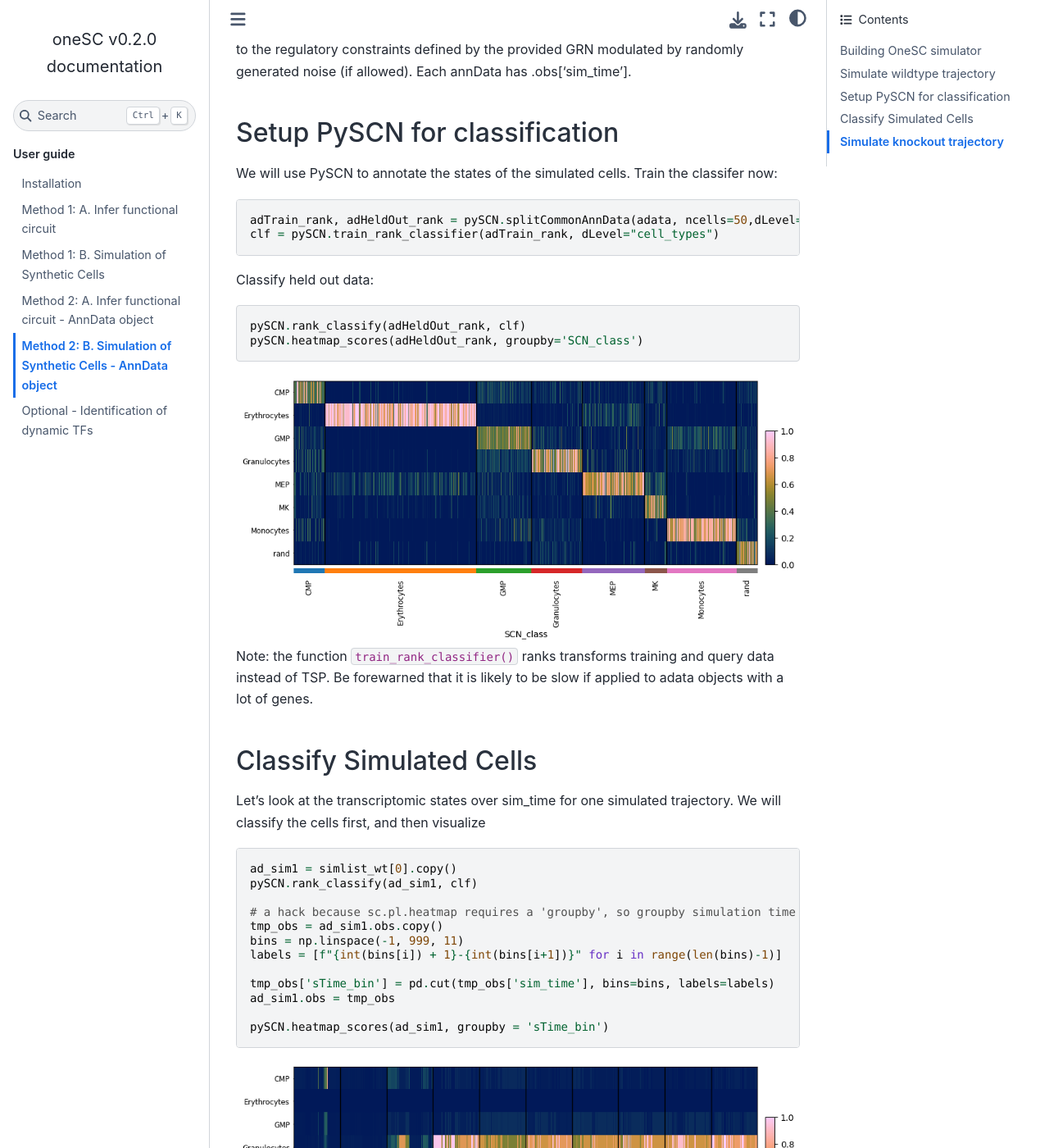
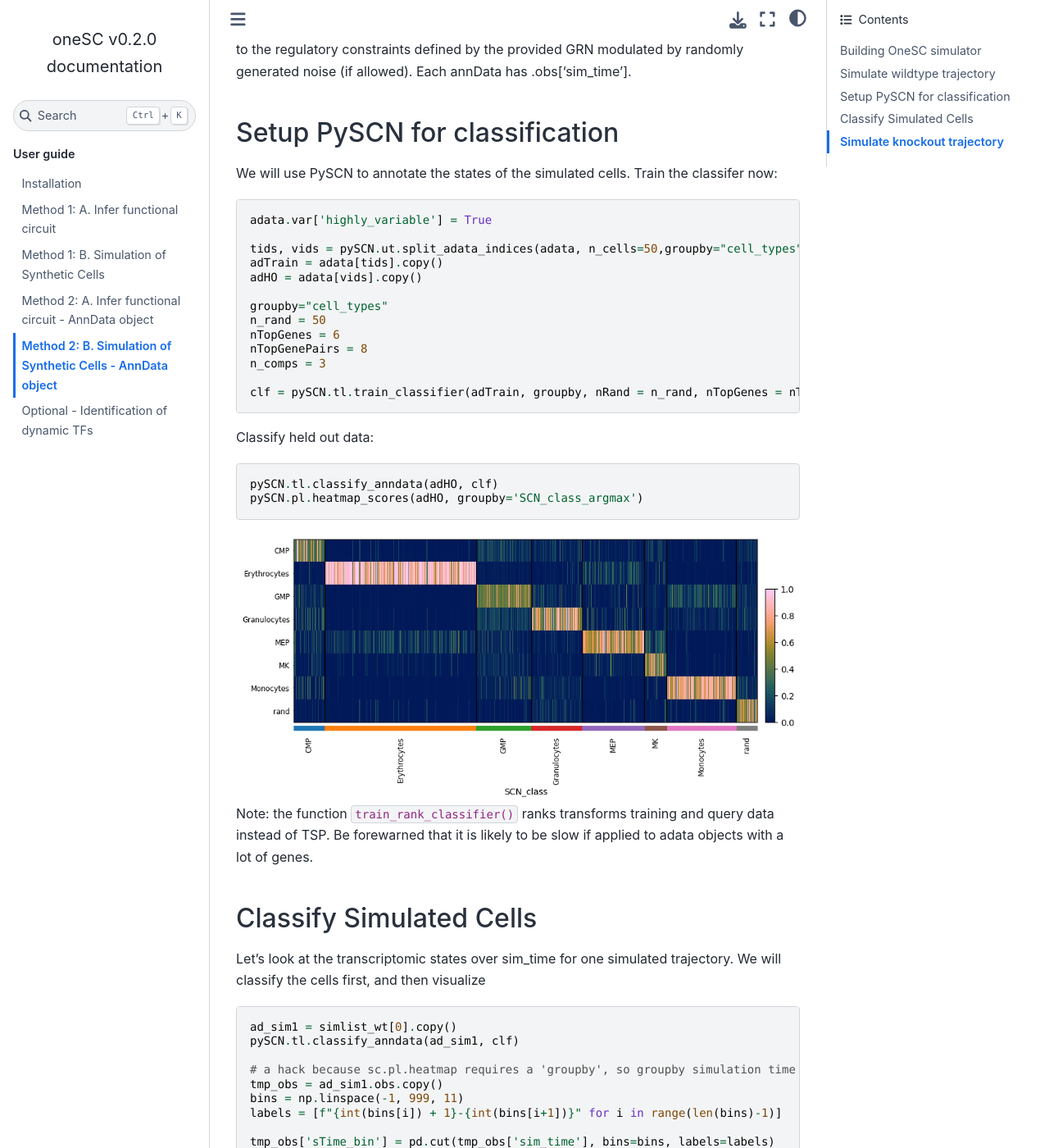
Before and after one commit to CahanLab/oneSC, a Sphinx documentation site: the page built from docs/source/simulation_syn_cells_scanpy.md, in a window 1280 px wide and 1400 px high, scrolled down 1296 px. Shown: the whole window at 82% size. Built offline with Sphinx 7.4.7 and the Sphinx Book theme 1.1.4, drawn with Linux system fonts in a browser that asks for light colours; some of the changed text lies outside the part shown.

Commit message:
update docs to align with pySCN changes

````diff
--- a/docs/source/simulation_syn_cells_scanpy.md
+++ b/docs/source/simulation_syn_cells_scanpy.md
@@ -35,13 +35,24 @@ simlist_wt = onesc.simulate_parallel_adata(sim, xstates, netname, n_cores = 8, n
 ### Setup PySCN for classification
 We will use PySCN to annotate the states of the simulated cells. Train the classifer now:
 ```
-adTrain_rank, adHeldOut_rank = pySCN.splitCommonAnnData(adata, ncells=50,dLevel="cell_types")
-clf = pySCN.train_rank_classifier(adTrain_rank, dLevel="cell_types")
+adata.var['highly_variable'] = True
+
+tids, vids = pySCN.ut.split_adata_indices(adata, n_cells=50,groupby="cell_types")
+adTrain = adata[tids].copy()
+adHO = adata[vids].copy()
+
+groupby="cell_types"
+n_rand = 50
+nTopGenes = 6
+nTopGenePairs = 8
+n_comps = 3
+
+clf = pySCN.tl.train_classifier(adTrain, groupby, nRand = n_rand, nTopGenes = nTopGenes, nTopGenePairs = nTopGenePairs, n_comps = n_comps)
 ```
 Classify held out data:
 ```
-pySCN.rank_classify(adHeldOut_rank, clf)
-pySCN.heatmap_scores(adHeldOut_rank, groupby='SCN_class')
+pySCN.tl.classify_anndata(adHO, clf)
+pySCN.pl.heatmap_scores(adHO, groupby='SCN_class_argmax')
 ```
 ![pySCN heatmap](./_static/images/pyscn_heatmap.png)
 Note: the function `train_rank_classifier()` ranks transforms training and query data instead of TSP. Be forewarned that it is likely to be slow if applied to adata objects with a lot of genes.
@@ -50,7 +61,7 @@ Note: the function `train_rank_classifier()` ranks transforms training and query
 Let's look at the transcriptomic states over sim_time for one simulated trajectory. We will classify the cells first, and then visualize
 ```
 ad_sim1 = simlist_wt[0].copy()
-pySCN.rank_classify(ad_sim1, clf)
+pySCN.tl.classify_anndata(ad_sim1, clf)
 
 # a hack because sc.pl.heatmap requires a 'groupby', so groupby simulation time bin
 tmp_obs = ad_sim1.obs.copy()
@@ -60,14 +71,14 @@ labels = [f"{int(bins[i]) + 1}-{int(bins[i+1])}" for i in range(len(bins)-1)]
 tmp_obs['sTime_bin'] = pd.cut(tmp_obs['sim_time'], bins=bins, labels=labels)
 ad_sim1.obs = tmp_obs
 
-pySCN.heatmap_scores(ad_sim1, groupby = 'sTime_bin')
+pySCN.pl.heatmap_scores(ad_sim1, groupby = 'sTime_bin')
 ```
 ![pySCN heatmap one wt](./_static/images/scn_hm_one_wt_trajectory.png)
 Instead of looking the trajectory of a single cell, we can sample the end stages of all simulations:
 ```
 ad_wt = onesc.sample_and_compile_anndatas(simlist_wt, X=50, time_bin=(80, 100), sequential_order_column='sim_time')
-pySCN.rank_classify(ad_wt, clf)
-pySCN.heatmap_scores(ad_wt, groupby = 'SCN_class')
+pySCN.tl.classify_anndata(ad_wt, clf)
+pySCN.pl.heatmap_scores(ad_wt, groupby = 'SCN_class_argmax')
 ```
 ![pySCN heatmap of final stages](./_static/images/scn_hm_wt.png)
 
@@ -81,13 +92,13 @@ simlist_cebpa_ko = onesc.simulate_parallel_adata(sim, xstates, 'CMPdiff', pertur
 Now fetch the simulated cells, sampling from the end stages, classify them, and visualize the results.
 ```
 ad_cebpa_ko = onesc.sample_and_compile_anndatas(simlist_cebpa_ko, X=50, time_bin=(80, 100), sequential_order_column='sim_time')
-pySCN.rank_classify(ad_cebpa_ko, clf)
-pySCN.heatmap_scores(ad_cebpa_ko, groupby = 'SCN_class')
+pySCN.tl.classify_anndata(ad_cebpa_ko, clf)
+pySCN.pl.heatmap_scores(ad_cebpa_ko, groupby = 'SCN_class_argmax')
 ```
 ![pySCN KO heatmap](./_static/images/scn_hm_cepba_ko.png)
 We can also directly compare the proportions of cell types across simulations/perturbations as follows:
 ```
-pySCN.plot_cell_type_proportions([adHeldOut_rank,ad_wt, ad_cebpa_ko], obs_column = "SCN_class", labels=["HeldOut", "WT","Cebpa_KO"])
+pySCN.pl.stackedbar_composition_list([adHO,ad_wt, ad_cebpa_ko], obs_column = "SCN_class_argmax", labels=["HeldOut","Wt", "Cebpa_KO"], color_dict = adHO.uns['SCN_class_argmax_colors'])
 ```
 ![proportion plot](./_static/images/sim_results.png)
 
````
Also changed, not shown: docs/source/infer_grn_scanpy.md (+1 -1 lines), 2 other files.
